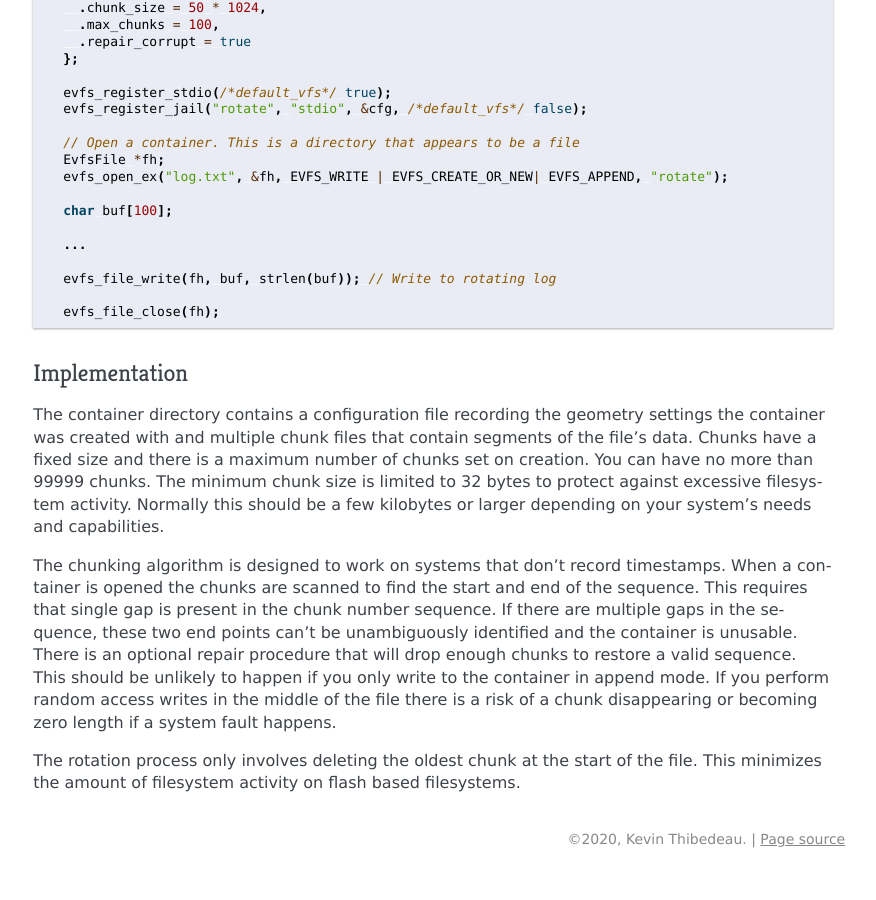
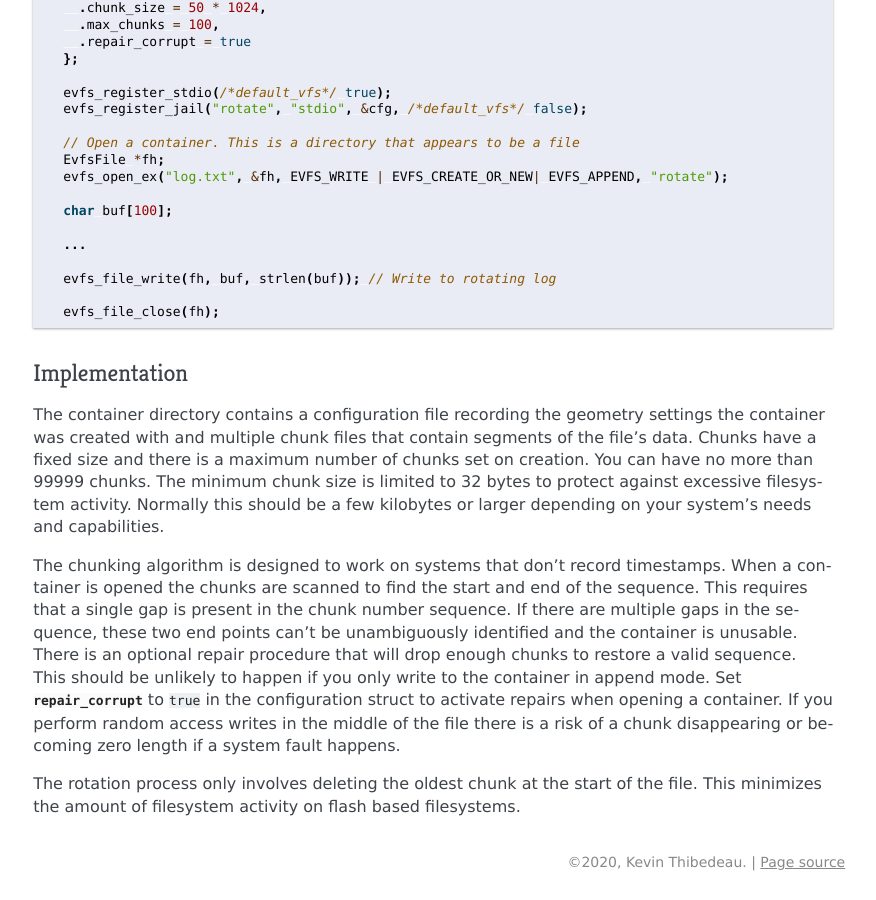
Before and after one commit to kevinpt/evfs, a Sphinx documentation site: the page built from doc/rst/api/shims.rst, in a window 1280 px wide and 900 px high, scrolled down 3097 px. Shown: the whole window, without its empty margins (256-1132 px from the left). Built offline with Sphinx 7.4.7, drawn with Linux system fonts in a browser that asks for light colours; before the commit the page ends 3974 px from its top, so only the background shows below that; some of the changed text lies outside the part shown.

Commit message:
fix yupos in shim doc

```diff
--- a/doc/rst/api/shims.rst
+++ b/doc/rst/api/shims.rst
@@ -111,7 +111,7 @@ mode writes to add data to the end of the file.
 The initial container configuration settings are passed to
 :c:func:`evfs_register_rotate` when the shim is installed. If you need to change the
 settings you can send a new :c:struct:`RotateConfig` struct to the shim using the
-:c:macro:`EVFS_CMD_SET_ROTATE_CFG` as the operation :c:func:`evfs_vfs_ctrl_ex`.
+:c:macro:`EVFS_CMD_SET_ROTATE_CFG` as the operation in a call to :c:func:`evfs_vfs_ctrl_ex`.
 
 Rotation will leave portions of data spanning the chunk boundary at the new
 start of the file. For text files, the first line will be missing an initial
@@ -187,14 +187,15 @@ depending on your system's needs and capabilities.
 
 The chunking algorithm is designed to work on systems that don't record
 timestamps. When a container is opened the chunks are scanned to find the
-start and end of the sequence. This requires that single gap is present
+start and end of the sequence. This requires that a single gap is present
 in the chunk number sequence. If there are multiple gaps in the sequence,
 these two end points can't be unambiguously identified and the container is
 unusable. There is an optional repair procedure that will drop enough chunks
 to restore a valid sequence. This should be unlikely to happen if you only
-write to the container in append mode. If you perform random access writes in
-the middle of the file there is a risk of a chunk disappearing or becoming zero
-length if a system fault happens.
+write to the container in append mode. Set :c:var:`repair_corrupt` to ``true``
+in the configuration struct to activate repairs when opening a container.
+If you perform random access writes in the middle of the file there is a risk of
+a chunk disappearing or becoming zero length if a system fault happens.
 
 The rotation process only involves deleting the oldest chunk at the start of
 the file. This minimizes the amount of filesystem activity on flash based
```
